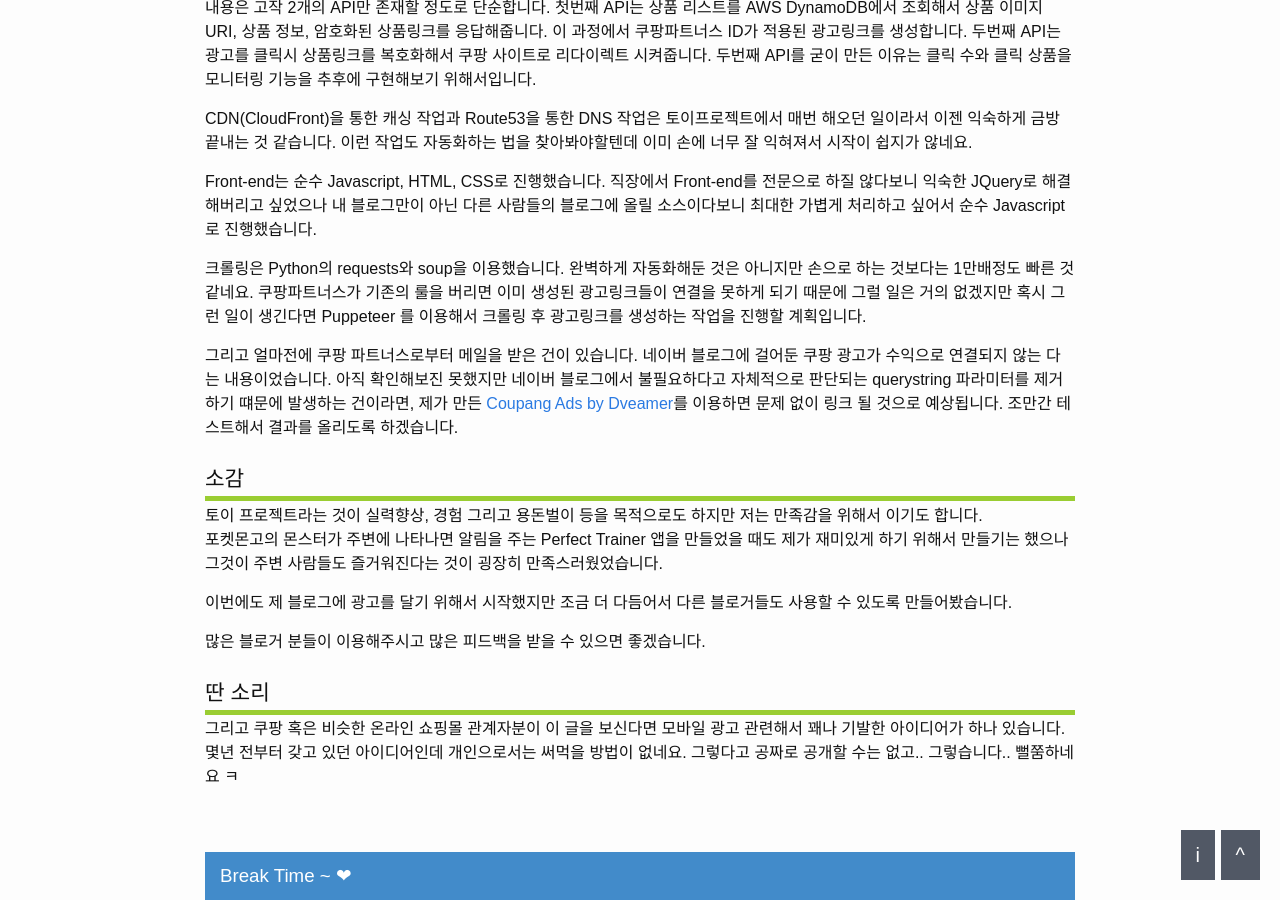
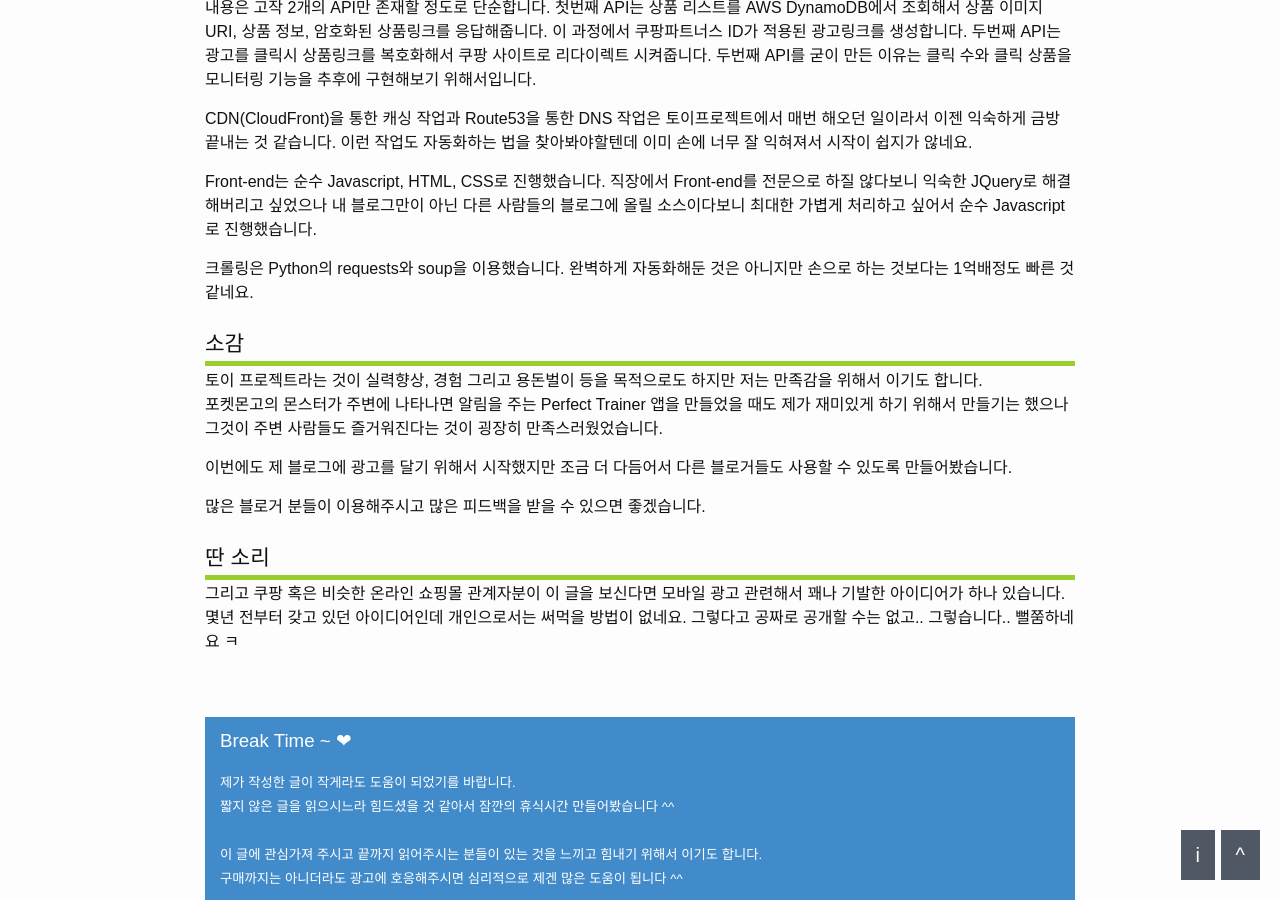
Before and after one commit to dveamer/dveamer.github.io, a Jekyll site: the page built from _posts/Toy-Projects/2019-01-27-CoupangAds.md, in a window 1280 px wide and 900 px high, scrolled down 2304 px. Built offline with Jekyll 4.4.1, drawn with Linux system fonts in a browser that asks for light colours; comment, search, counter and statistics services are not loaded.

Commit message:
homepage

```diff
--- a/_posts/Toy-Projects/2019-01-27-CoupangAds.md
+++ b/_posts/Toy-Projects/2019-01-27-CoupangAds.md
@@ -67,10 +67,7 @@ CDN(CloudFront)을 통한 캐싱 작업과 Route53을 통한 DNS 작업은 토
 
 Front-end는 순수 Javascript, HTML, CSS로 진행했습니다. 직장에서 Front-end를 전문으로 하질 않다보니 익숙한 JQuery로 해결해버리고 싶었으나 내 블로그만이 아닌 다른 사람들의 블로그에 올릴 소스이다보니 최대한 가볍게 처리하고 싶어서 순수 Javascript로 진행했습니다.
 
-크롤링은 Python의 requests와 soup을 이용했습니다. 완벽하게 자동화해둔 것은 아니지만 손으로 하는 것보다는 1만배정도 빠른 것 같네요. 쿠팡파트너스가 기존의 룰을 버리면 이미 생성된 광고링크들이 연결을 못하게 되기 때문에 그럴 일은 거의 없겠지만 혹시 그런 일이 생긴다면 Puppeteer 를 이용해서 크롤링 후 광고링크를 생성하는 작업을 진행할 계획입니다.
-
-
-그리고 얼마전에 쿠팡 파트너스로부터 메일을 받은 건이 있습니다. 네이버 블로그에 걸어둔 쿠팡 광고가 수익으로 연결되지 않는 다는 내용이었습니다. 아직 확인해보진 못했지만 네이버 블로그에서 불필요하다고 자체적으로 판단되는 querystring 파라미터를 제거하기 떄문에 발생하는 건이라면, 제가 만든 [Coupang Ads by Dveamer](https://sda.dveamer.com/index.html)를 이용하면 문제 없이 링크 될 것으로 예상됩니다. 조만간 테스트해서 결과를 올리도록 하겠습니다.
+크롤링은 Python의 requests와 soup을 이용했습니다. 완벽하게 자동화해둔 것은 아니지만 손으로 하는 것보다는 1억배정도 빠른 것 같네요.
 
 ## 소감
 
```
